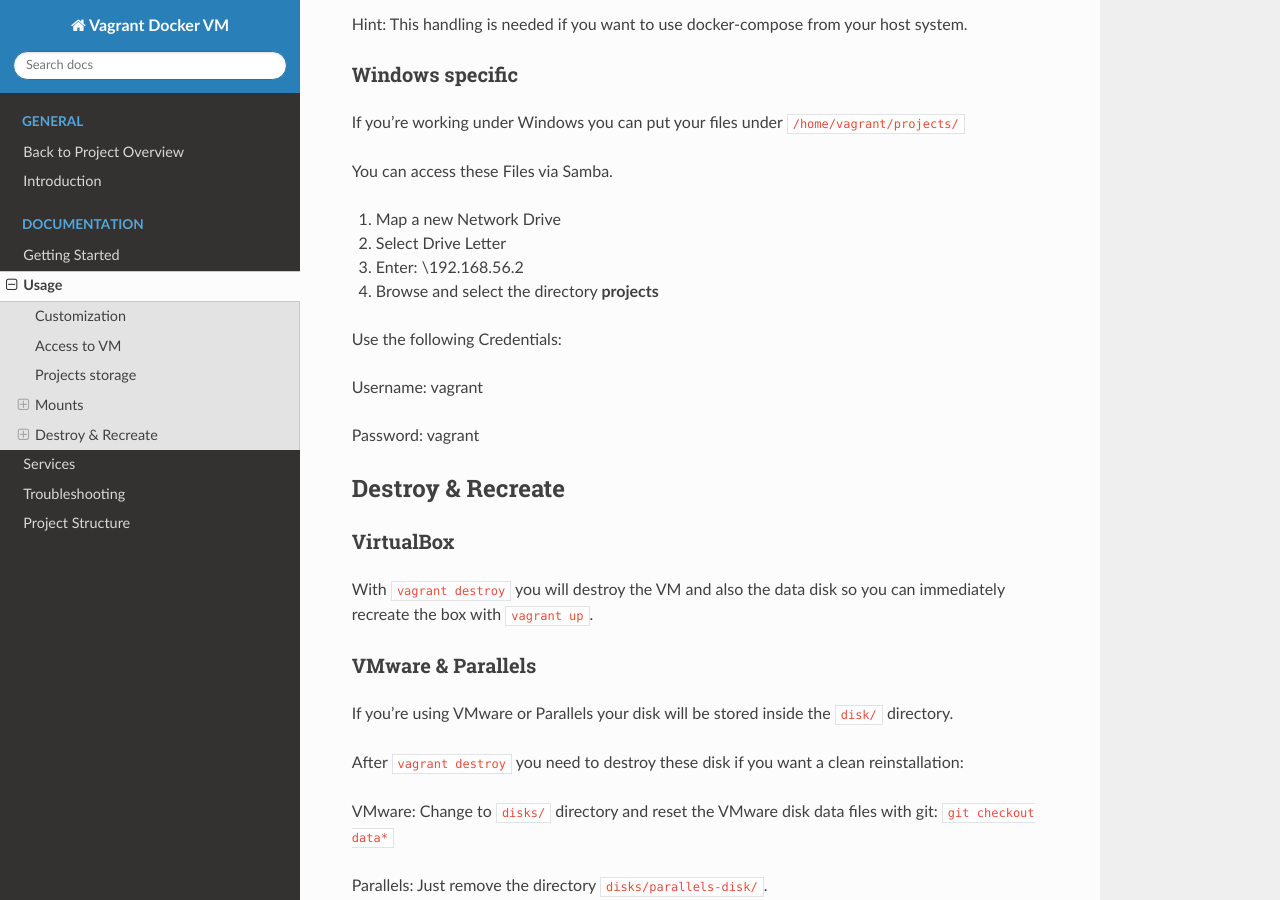
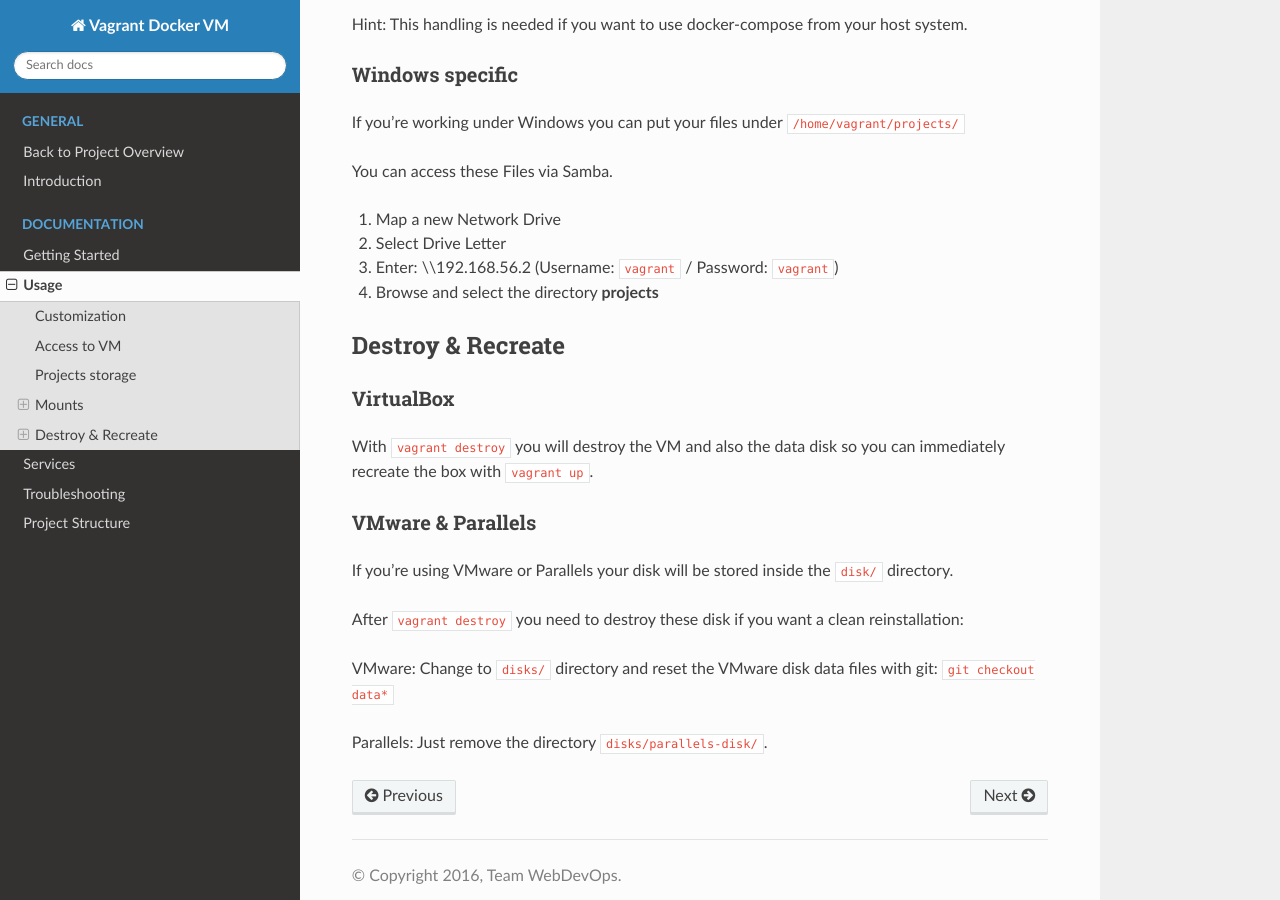
Before and after one commit to webdevops/vagrant-docker-vm, a Sphinx documentation site: the page built from documentation/docs/content/usage/index.rst, in a window 1280 px wide and 900 px high, scrolled down 853 px. Built offline with Sphinx 7.4.7 and the Read the Docs theme 2.0.0, drawn with Linux system fonts in a browser that asks for light colours.

Commit message:
Improve documentation

```diff
--- a/documentation/docs/content/services/daemons/docker.rst
+++ b/documentation/docs/content/services/daemons/docker.rst
@@ -4,7 +4,7 @@ Docker
 
 Docker is running on default port ``2376`` and is accessable from outside without SSL/TLS.
 
-Storage is configured to use AUFS but also possible to use BTRFS (see ``vm.yml``)
+Storage is configured to use AUFS but it's also possible to use BTRFS (see ``vm.yml``)
 
 Environment variables
 ---------------------
--- a/documentation/docs/content/services/daemons/http-reverse-proxy.rst
+++ b/documentation/docs/content/services/daemons/http-reverse-proxy.rst
@@ -1,6 +1,6 @@
-===============================
-HTTP/web (dinghy reverse proxy)
-===============================
+===========================
+HTTP reverse proxy (dinghy)
+===========================
 
 The default reverse proxy registers automatically any Docker container with ``VIRTUAL_HOST`` and ``VIRUTAL_PORT`` to
 it's configuration so multiple containers are accessable from outside without using other ports.
--- a/documentation/docs/content/usage/index.rst
+++ b/documentation/docs/content/usage/index.rst
@@ -45,16 +45,10 @@ If you're working under Windows you can put your files under ``/home/vagrant/pro
 
 You can access these Files via Samba.
 
-1. Map a new Network Drive
-2. Select Drive Letter
-3. Enter: \\\192.168.56.2
-4. Browse and select the directory **projects**
-
-Use the following Credentials:
-
-Username: \vagrant
-
-Password: vagrant
+#. Map a new Network Drive
+#. Select Drive Letter
+#. Enter: \\\\192.168.56.2 (Username: ``vagrant`` / Password: ``vagrant``)
+#. Browse and select the directory **projects**
 
 
 Destroy & Recreate
```
Also changed, not shown: documentation/docs/content/services/daemons/consul.rst (+5 -5 lines).
